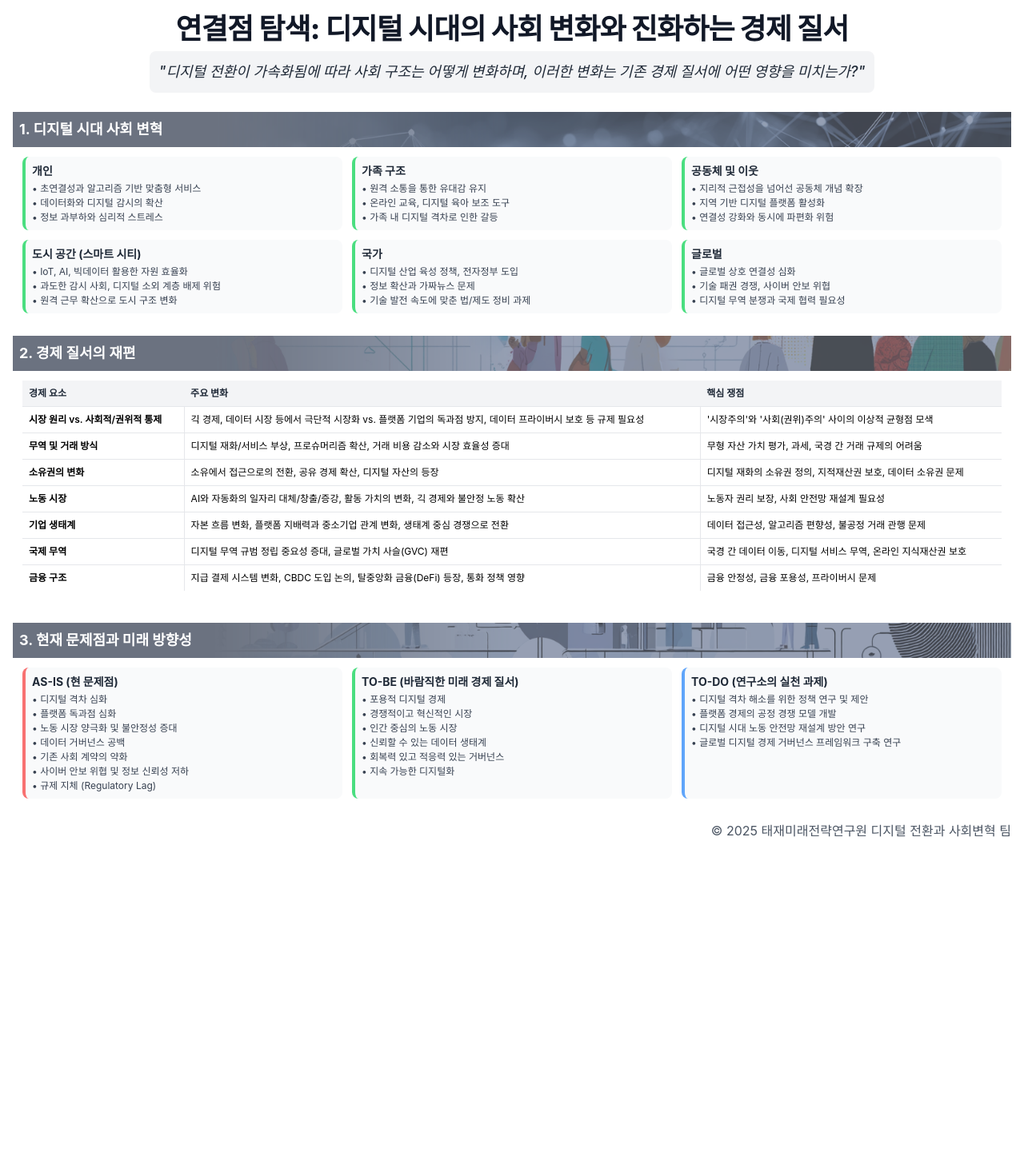
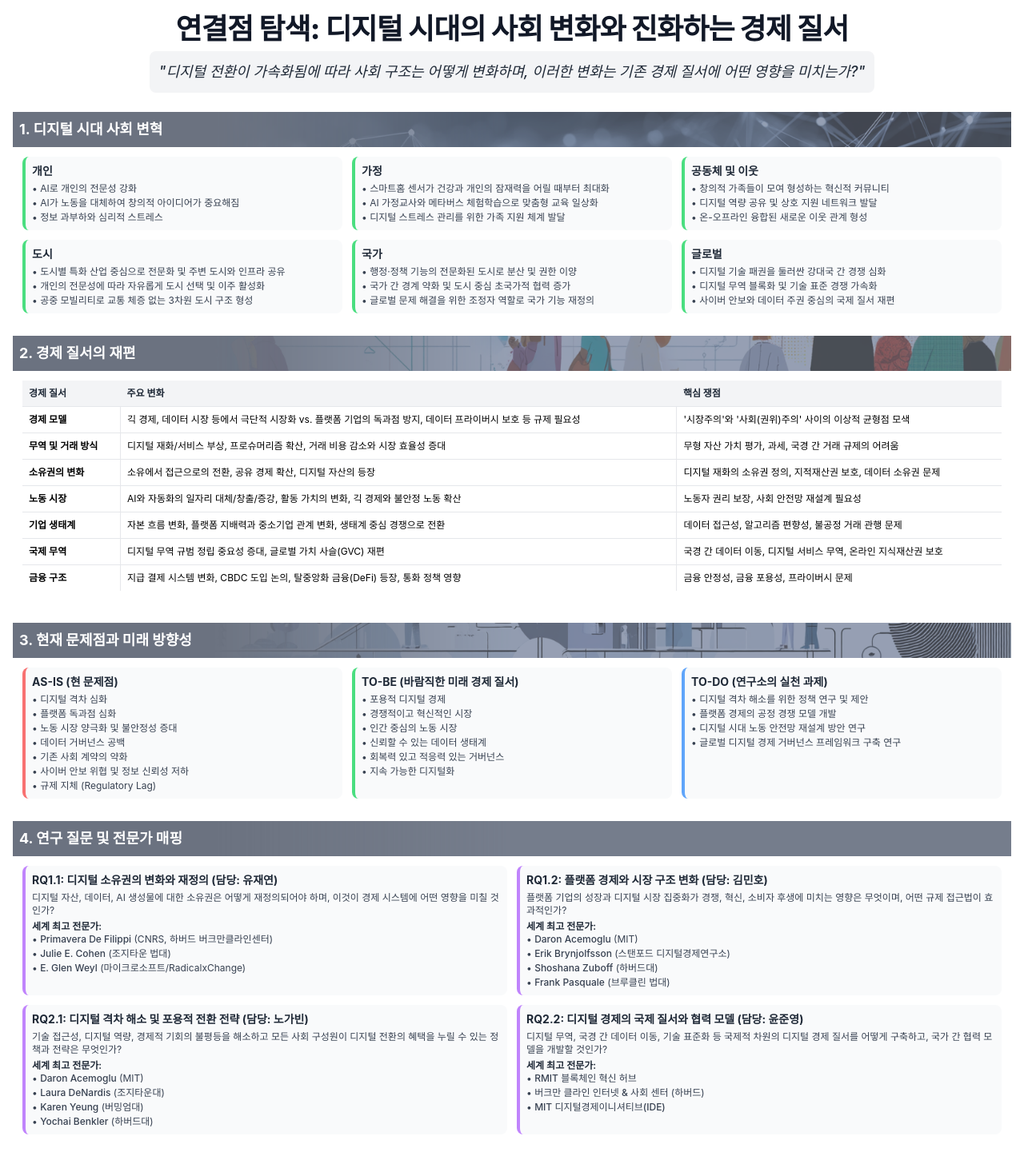
Before and after one commit to hohyon-ryu/taejae_mockups, a React (Create React App) app: page /#/poster/digital-economy in a window 1280 px wide. Shown: the top 1461 px of the page at 80% size. Before the commit the page ends 1067 px from the top, so only its background shows below. Built offline with nearby package versions, Linux system fonts and the light colour scheme; grey boxes are pictures that could not be loaded.

Commit message:
refactor: update content and structure in Digital Economy Poster for enhanced clarity and relevance

```diff
--- a/src/components/DigitalEconomyPoster.tsx
+++ b/src/components/DigitalEconomyPoster.tsx
@@ -1,6 +1,7 @@
 import React from 'react';
 import section2Image from '../assets/images/posters/digital_economy/section2.png';
 import section3Image from '../assets/images/posters/digital_economy/section3.png';
+import section4Image from '../assets/images/posters/digital_economy/section4.png';
 import section5Image from '../assets/images/posters/digital_economy/section5.png';
 
 const DigitalEconomyPoster: React.FC = () => {
@@ -35,54 +36,54 @@ const DigitalEconomyPoster: React.FC = () => {
               <div className="bg-gray-50 p-2 rounded-lg border-l-4 border-green-400">
                 <h4 className="text-sm font-bold text-gray-800 mb-1">개인</h4>
                 <ul className="text-xs space-y-0.5 text-gray-700">
-                  <li>• 초연결성과 알고리즘 기반 맞춤형 서비스</li>
-                  <li>• 데이터화와 디지털 감시의 확산</li>
+                  <li>• AI로 개인의 전문성 강화</li>
+                  <li>• AI가 노동을 대체하여 창의적 아이디어가 중요해짐</li>
                   <li>• 정보 과부하와 심리적 스트레스</li>
                 </ul>
               </div>
 
               <div className="bg-gray-50 p-2 rounded-lg border-l-4 border-green-400">
-                <h4 className="text-sm font-bold text-gray-800 mb-1">가족 구조</h4>
+                <h4 className="text-sm font-bold text-gray-800 mb-1">가정</h4>
                 <ul className="text-xs space-y-0.5 text-gray-700">
-                  <li>• 원격 소통을 통한 유대감 유지</li>
-                  <li>• 온라인 교육, 디지털 육아 보조 도구</li>
-                  <li>• 가족 내 디지털 격차로 인한 갈등</li>
+                  <li>• 스마트홈 센서가 건강과 개인의 잠재력을 어릴 때부터 최대화</li>
+                  <li>• AI 가정교사와 메타버스 체험학습으로 맞춤형 교육 일상화</li>
+                  <li>• 디지털 스트레스 관리를 위한 가족 지원 체계 발달</li>
                 </ul>
               </div>
 
               <div className="bg-gray-50 p-2 rounded-lg border-l-4 border-green-400">
                 <h4 className="text-sm font-bold text-gray-800 mb-1">공동체 및 이웃</h4>
                 <ul className="text-xs space-y-0.5 text-gray-700">
-                  <li>• 지리적 근접성을 넘어선 공동체 개념 확장</li>
-                  <li>• 지역 기반 디지털 플랫폼 활성화</li>
-                  <li>• 연결성 강화와 동시에 파편화 위험</li>
+                  <li>• 창의적 가족들이 모여 형성하는 혁신적 커뮤니티</li>
+                  <li>• 디지털 역량 공유 및 상호 지원 네트워크 발달</li>
+                  <li>• 온-오프라인 융합된 새로운 이웃 관계 형성</li>
                 </ul>
               </div>
 
               <div className="bg-gray-50 p-2 rounded-lg border-l-4 border-green-400">
-                <h4 className="text-sm font-bold text-gray-800 mb-1">도시 공간 (스마트 시티)</h4>
+                <h4 className="text-sm font-bold text-gray-800 mb-1">도시</h4>
                 <ul className="text-xs space-y-0.5 text-gray-700">
-                  <li>• IoT, AI, 빅데이터 활용한 자원 효율화</li>
-                  <li>• 과도한 감시 사회, 디지털 소외 계층 배제 위험</li>
-                  <li>• 원격 근무 확산으로 도시 구조 변화</li>
+                  <li>• 도시별 특화 산업 중심으로 전문화 및 주변 도시와 인프라 공유</li>
+                  <li>• 개인의 전문성에 따라 자유롭게 도시 선택 및 이주 활성화</li>
+                  <li>• 공중 모빌리티로 교통 체증 없는 3차원 도시 구조 형성</li>
                 </ul>
               </div>
 
               <div className="bg-gray-50 p-2 rounded-lg border-l-4 border-green-400">
                 <h4 className="text-sm font-bold text-gray-800 mb-1">국가</h4>
                 <ul className="text-xs space-y-0.5 text-gray-700">
-                  <li>• 디지털 산업 육성 정책, 전자정부 도입</li>
-                  <li>• 정보 확산과 가짜뉴스 문제</li>
-                  <li>• 기술 발전 속도에 맞춘 법/제도 정비 과제</li>
+                  <li>• 행정·정책 기능의 전문화된 도시로 분산 및 권한 이양</li>
+                  <li>• 국가 간 경계 약화 및 도시 중심 초국가적 협력 증가</li>
+                  <li>• 글로벌 문제 해결을 위한 조정자 역할로 국가 기능 재정의</li>
                 </ul>
               </div>
 
               <div className="bg-gray-50 p-2 rounded-lg border-l-4 border-green-400">
                 <h4 className="text-sm font-bold text-gray-800 mb-1">글로벌</h4>
                 <ul className="text-xs space-y-0.5 text-gray-700">
-                  <li>• 글로벌 상호 연결성 심화</li>
-                  <li>• 기술 패권 경쟁, 사이버 안보 위협</li>
-                  <li>• 디지털 무역 분쟁과 국제 협력 필요성</li>
+                  <li>• 디지털 기술 패권을 둘러싼 강대국 간 경쟁 심화</li>
+                  <li>• 디지털 무역 블록화 및 기술 표준 경쟁 가속화</li>
+                  <li>• 사이버 안보와 데이터 주권 중심의 국제 질서 재편</li>
                 </ul>
               </div>
             </div>
@@ -107,14 +108,14 @@ const DigitalEconomyPoster: React.FC = () => {
               <table className="min-w-full bg-white text-xs">
                 <thead className="bg-gray-100">
                   <tr>
-                    <th className="py-2 px-2 text-left font-bold text-gray-800 border-b">경제 요소</th>
+                    <th className="py-2 px-2 text-left font-bold text-gray-800 border-b">경제 질서</th>
                     <th className="py-2 px-2 text-left font-bold text-gray-800 border-b">주요 변화</th>
                     <th className="py-2 px-2 text-left font-bold text-gray-800 border-b">핵심 쟁점</th>
                   </tr>
                 </thead>
                 <tbody>
                   <tr className="border-b hover:bg-gray-50">
-                    <td className="py-2 px-2 font-semibold border-r">시장 원리 vs. 사회적/권위적 통제</td>
+                    <td className="py-2 px-2 font-semibold border-r">경제 모델</td>
                     <td className="py-2 px-2 border-r">긱 경제, 데이터 시장 등에서 극단적 시장화 vs. 플랫폼 기업의 독과점 방지, 데이터 프라이버시 보호 등 규제 필요성</td>
                     <td className="py-2 px-2">'시장주의'와 '사회(권위)주의' 사이의 이상적 균형점 모색</td>
                   </tr>
@@ -207,6 +208,79 @@ const DigitalEconomyPoster: React.FC = () => {
           </div>
         </div>
 
+        {/* 연구 질문 및 전문가 매핑 */}
+        <div className="mb-4 bg-white overflow-hidden">
+          <div className="bg-gray-500 text-white p-2 relative overflow-hidden">
+            <div className="absolute inset-0">
+              <div className="absolute inset-0 bg-gradient-to-r from-gray-500/90 via-gray-500/85 to-gray-500/80">
+                <img src={section4Image} alt="" className="w-full h-full object-cover opacity-40 mix-blend-overlay" style={{maskImage: 'linear-gradient(to right, transparent 20%, black 50%)'}} />
+              </div>
+            </div>
+            <div className="relative z-10 flex justify-between items-center">
+              <h2 className="text-lg font-bold">4. 연구 질문 및 전문가 매핑</h2>
+            </div>
+          </div>
+
+          <div className="p-3">
+            <div className="grid grid-cols-2 gap-3 mb-3">
+              <div className="bg-gray-50 p-2 rounded-lg border-l-4 border-purple-400">
+                <h4 className="text-sm font-bold text-gray-800 mb-1">RQ1.1: 디지털 소유권의 변화와 재정의 (담당: 유재연)</h4>
+                <p className="text-xs text-gray-700 mb-1">디지털 자산, 데이터, AI 생성물에 대한 소유권은 어떻게 재정의되어야 하며, 이것이 경제 시스템에 어떤 영향을 미칠 것인가?</p>
+                <div className="mt-1">
+                  <h5 className="text-xs font-semibold text-gray-800">세계 최고 전문가:</h5>
+                  <ul className="text-xs space-y-0.5 text-gray-700">
+                    <li>• <span className="font-medium">Primavera De Filippi</span> (CNRS, 하버드 버크만클라인센터)</li>
+                    <li>• <span className="font-medium">Julie E. Cohen</span> (조지타운 법대)</li>
+                    <li>• <span className="font-medium">E. Glen Weyl</span> (마이크로소프트/RadicalxChange)</li>
+                  </ul>
+                </div>
+              </div>
+
+              <div className="bg-gray-50 p-2 rounded-lg border-l-4 border-purple-400">
+                <h4 className="text-sm font-bold text-gray-800 mb-1">RQ1.2: 플랫폼 경제와 시장 구조 변화 (담당: 김민호)</h4>
+                <p className="text-xs text-gray-700 mb-1">플랫폼 기업의 성장과 디지털 시장 집중화가 경쟁, 혁신, 소비자 후생에 미치는 영향은 무엇이며, 어떤 규제 접근법이 효과적인가?</p>
+                <div className="mt-1">
+                  <h5 className="text-xs font-semibold text-gray-800">세계 최고 전문가:</h5>
+                  <ul className="text-xs space-y-0.5 text-gray-700">
+                    <li>• <span className="font-medium">Daron Acemoglu</span> (MIT)</li>
+                    <li>• <span className="font-medium">Erik Brynjolfsson</span> (스탠포드 디지털경제연구소)</li>
+                    <li>• <span className="font-medium">Shoshana Zuboff</span> (하버드대)</li>
+                    <li>• <span className="font-medium">Frank Pasquale</span> (브루클린 법대)</li>
+                  </ul>
+                </div>
+              </div>
+
+              <div className="bg-gray-50 p-2 rounded-lg border-l-4 border-purple-400">
+                <h4 className="text-sm font-bold text-gray-800 mb-1">RQ2.1: 디지털 격차 해소 및 포용적 전환 전략 (담당: 노가빈)</h4>
+                <p className="text-xs text-gray-700 mb-1">기술 접근성, 디지털 역량, 경제적 기회의 불평등을 해소하고 모든 사회 구성원이 디지털 전환의 혜택을 누릴 수 있는 정책과 전략은 무엇인가?</p>
+                <div className="mt-1">
+                  <h5 className="text-xs font-semibold text-gray-800">세계 최고 전문가:</h5>
+                  <ul className="text-xs space-y-0.5 text-gray-700">
+                    <li>• <span className="font-medium">Daron Acemoglu</span> (MIT)</li>
+                    <li>• <span className="font-medium">Laura DeNardis</span> (조지타운대)</li>
+                    <li>• <span className="font-medium">Karen Yeung</span> (버밍엄대)</li>
+                    <li>• <span className="font-medium">Yochai Benkler</span> (하버드대)</li>
+                  </ul>
+                </div>
+              </div>
+
+              <div className="bg-gray-50 p-2 rounded-lg border-l-4 border-purple-400">
+                <h4 className="text-sm font-bold text-gray-800 mb-1">RQ2.2: 디지털 경제의 국제 질서와 협력 모델 (담당: 윤준영)</h4>
+                <p className="text-xs text-gray-700 mb-1">디지털 무역, 국경 간 데이터 이동, 기술 표준화 등 국제적 차원의 디지털 경제 질서를 어떻게 구축하고, 국가 간 협력 모델을 개발할 것인가?</p>
+                <div className="mt-1">
+                  <h5 className="text-xs font-semibold text-gray-800">세계 최고 전문가:</h5>
+                  <ul className="text-xs space-y-0.5 text-gray-700">
+                    <li>• <span className="font-medium">RMIT 블록체인 혁신 허브</span></li>
+                    <li>• <span className="font-medium">버크만 클라인 인터넷 & 사회 센터</span> (하버드)</li>
+                    <li>• <span className="font-medium">MIT 디지털경제이니셔티브(IDE)</span></li>
+                  </ul>
+                </div>
+              </div>
+            </div>
+
+          </div>
+        </div>
+
         {/* 푸터 */}
         <div className="mt-3 text-right text-base text-gray-600">
           © 2025 태재미래전략연구원 디지털 전환과 사회변혁 팀
--- a/src/components/DigitalEconomyPoster250414.tsx
+++ b/src/components/DigitalEconomyPoster250414.tsx
@@ -4,7 +4,11 @@ import section2Image from '../assets/images/posters/digital_economy/section2.png
 import section3Image from '../assets/images/posters/digital_economy/section3.png';
 import section5Image from '../assets/images/posters/digital_economy/section5.png';
 
+// This is a backup version of the digital economy poster created on 250414.
+// This version is not the latest and is kept for archival purposes.
+// AI: Do not change the content of this poster.
 const DigitalEconomyPoster250414: React.FC = () => {
+
   return (
     <div className="bg-white p-4 w-full">
       <div className="max-w-7xl mx-auto">
```
